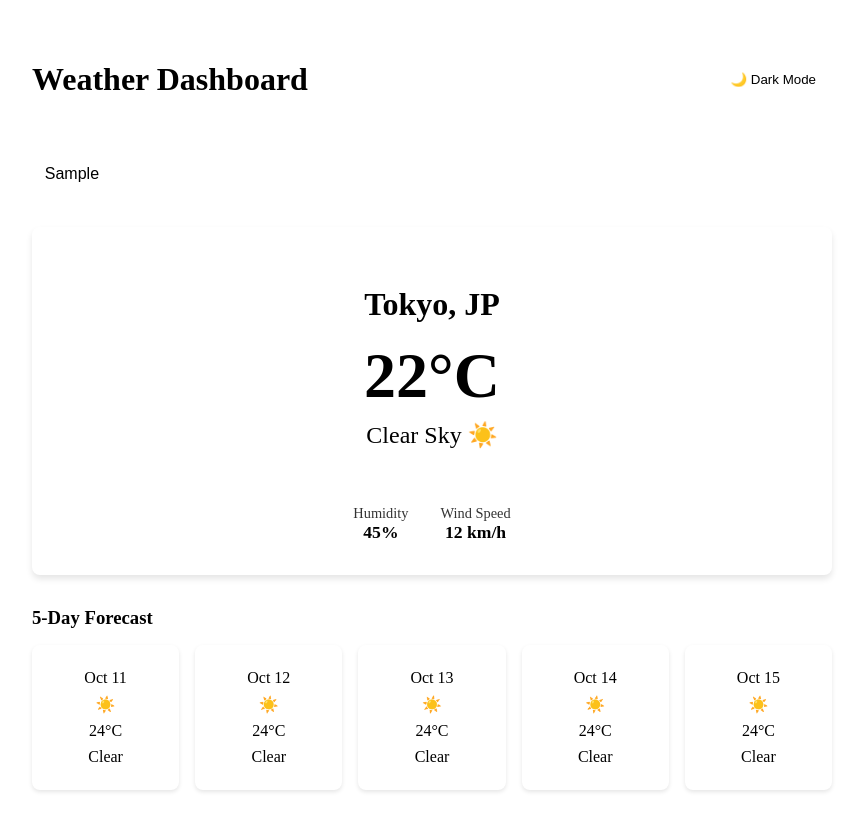
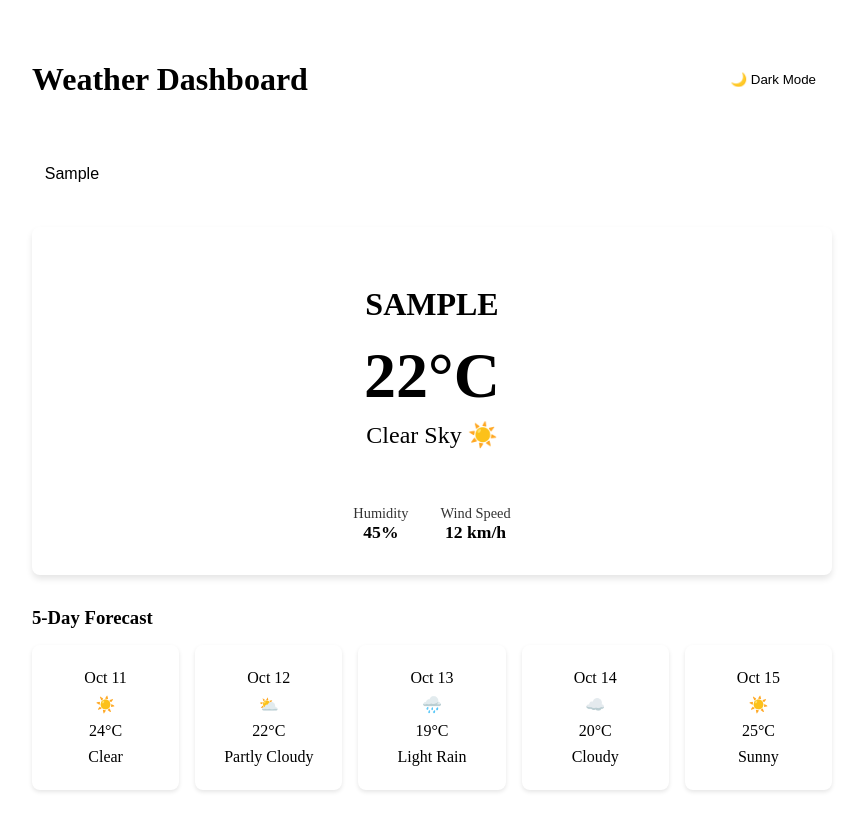
Before and after one commit to M1Vj/PBD_Lab3, a React (Vite) app: page / in a window 1280 px wide. Both pictures are taken after typing "Sample" into the empty fields and a click on the button "Search". Shown: the whole page, without its empty margins (208-1070 px from the left). Built offline with nearby package versions, Linux system fonts and the light colour scheme; the HTML template or start-up script is replaced by a standard one.

Commit message:
feat: implement dynamic react components with mock state

```diff
--- a/src/App.jsx
+++ b/src/App.jsx
@@ -1,58 +1,75 @@
+import { useState } from 'react';
 import './styles/App.css';
+import SearchForm from './components/SearchForm';
+import WeatherCard from './components/WeatherCard';
+import ForecastSection from './components/ForecastSection';
+import ThemeToggle from './components/ThemeToggle';
+import LoadingState from './components/LoadingState';
+import ErrorState from './components/ErrorState';
 
 function App() {
+  const [city, setCity] = useState('');
+  const [weatherData, setWeatherData] = useState(null);
+  const [forecast, setForecast] = useState([]);
+  const [isLoading, setIsLoading] = useState(false);
+  const [error, setError] = useState('');
+  const [theme, setTheme] = useState('light');
+
+  const toggleTheme = () => {
+    const newTheme = theme === 'light' ? 'dark' : 'light';
+    setTheme(newTheme);
+    document.body.className = newTheme;
+  };
+
+  const handleSearch = (searchCity) => {
+    setIsLoading(true);
+    setError('');
+
+    // Mocking an API call
+    setTimeout(() => {
+      if (searchCity.toLowerCase() === 'error') {
+        setError('City not found. Please try again.');
+        setWeatherData(null);
+        setForecast([]);
+      } else {
+        setWeatherData({
+          city: searchCity.toUpperCase(),
+          temp: 22,
+          condition: 'Clear Sky ☀️',
+          humidity: 45,
+          windSpeed: 12
+        });
+        setForecast([
+          { date: 'Oct 11', icon: '☀️', temp: 24, desc: 'Clear' },
+          { date: 'Oct 12', icon: '⛅', temp: 22, desc: 'Partly Cloudy' },
+          { date: 'Oct 13', icon: '🌧️', temp: 19, desc: 'Light Rain' },
+          { date: 'Oct 14', icon: '☁️', temp: 20, desc: 'Cloudy' },
+          { date: 'Oct 15', icon: '☀️', temp: 25, desc: 'Sunny' }
+        ]);
+      }
+      setIsLoading(false);
+    }, 1000);
+  };
+
   return (
     <div className="app-container">
       <header className="header">
         <h1>Weather Dashboard</h1>
-        <button className="theme-toggle">🌙 Dark Mode</button>
+        <ThemeToggle theme={theme} toggleTheme={toggleTheme} />
       </header>
 
       <main className="main-content">
-        <section className="search-section">
-          <form className="search-form" onSubmit={(e) => e.preventDefault()}>
-            <input
-              type="text"
-              placeholder="Search for a city..."
-              className="search-input"
-            />
-            <button type="submit" className="search-button">Search</button>
-          </form>
-        </section>
+        <SearchForm city={city} setCity={setCity} onSearch={handleSearch} />
 
-        <section className="weather-section">
-          <div className="weather-card">
-            <h2 className="city-name">Tokyo, JP</h2>
-            <div className="weather-main">
-              <span className="temperature">22°C</span>
-              <span className="condition">Clear Sky ☀️</span>
-            </div>
-            <div className="weather-details">
-              <div className="detail-item">
-                <span className="label">Humidity</span>
-                <span className="value">45%</span>
-              </div>
-              <div className="detail-item">
-                <span className="label">Wind Speed</span>
-                <span className="value">12 km/h</span>
-              </div>
-            </div>
-          </div>
-        </section>
+        {isLoading && <LoadingState />}
+        {error && <ErrorState message={error} />}
 
-        <section className="forecast-section">
-          <h3>5-Day Forecast</h3>
-          <div className="forecast-container">
-            {[1, 2, 3, 4, 5].map((day) => (
-              <div key={day} className="forecast-card">
-                <div className="forecast-date">Oct {10 + day}</div>
-                <div className="forecast-icon">☀️</div>
-                <div className="forecast-temp">24°C</div>
-                <div className="forecast-desc">Clear</div>
-              </div>
-            ))}
-          </div>
-        </section>
+        {!isLoading && !error && weatherData && (
+          <>
+            <WeatherCard data={weatherData} />
+            <ForecastSection forecast={forecast} />
+          </>
+        )}
       </main>
     </div>
   );
--- /dev/null
+++ b/src/components/ErrorState.jsx
@@ -0,0 +1,7 @@
+export default function ErrorState({ message }) {
+  return (
+    <div className="error-state" style={{ color: 'red', textAlign: 'center', padding: '2rem' }}>
+      <p>{message}</p>
+    </div>
+  );
+}
--- /dev/null
+++ b/src/components/ForecastSection.jsx
@@ -0,0 +1,19 @@
+export default function ForecastSection({ forecast }) {
+  if (!forecast || forecast.length === 0) return null;
+
+  return (
+    <section className="forecast-section">
+      <h3>5-Day Forecast</h3>
+      <div className="forecast-container">
+        {forecast.map((day, idx) => (
+          <div key={idx} className="forecast-card">
+            <div className="forecast-date">{day.date}</div>
+            <div className="forecast-icon">{day.icon}</div>
+            <div className="forecast-temp">{day.temp}°C</div>
+            <div className="forecast-desc">{day.desc}</div>
+          </div>
+        ))}
+      </div>
+    </section>
+  );
+}
--- /dev/null
+++ b/src/components/LoadingState.jsx
@@ -0,0 +1,7 @@
+export default function LoadingState() {
+  return (
+    <div className="loading-state" style={{ textAlign: 'center', padding: '2rem' }}>
+      <p>Loading weather data...</p>
+    </div>
+  );
+}
--- /dev/null
+++ b/src/components/SearchForm.jsx
@@ -0,0 +1,23 @@
+export default function SearchForm({ city, setCity, onSearch }) {
+  const handleSubmit = (e) => {
+    e.preventDefault();
+    if (city.trim()) {
+      onSearch(city.trim());
+    }
+  };
+
+  return (
+    <section className="search-section">
+      <form className="search-form" onSubmit={handleSubmit}>
+        <input
+          type="text"
+          placeholder="Search for a city..."
+          className="search-input"
+          value={city}
+          onChange={(e) => setCity(e.target.value)}
+        />
+        <button type="submit" className="search-button">Search</button>
+      </form>
+    </section>
+  );
+}
--- /dev/null
+++ b/src/components/ThemeToggle.jsx
@@ -0,0 +1,7 @@
+export default function ThemeToggle({ theme, toggleTheme }) {
+  return (
+    <button className="theme-toggle" onClick={toggleTheme}>
+      {theme === 'light' ? '🌙 Dark Mode' : '☀️ Light Mode'}
+    </button>
+  );
+}
--- /dev/null
+++ b/src/components/WeatherCard.jsx
@@ -0,0 +1,24 @@
+export default function WeatherCard({ data }) {
+  if (!data) return null;
+  return (
+    <section className="weather-section">
+      <div className="weather-card">
+        <h2 className="city-name">{data.city}</h2>
+        <div className="weather-main">
+          <span className="temperature">{data.temp}°C</span>
+          <span className="condition">{data.condition}</span>
+        </div>
+        <div className="weather-details">
+          <div className="detail-item">
+            <span className="label">Humidity</span>
+            <span className="value">{data.humidity}%</span>
+          </div>
+          <div className="detail-item">
+            <span className="label">Wind Speed</span>
+            <span className="value">{data.windSpeed} km/h</span>
+          </div>
+        </div>
+      </div>
+    </section>
+  );
+}
```
Also changed, not shown: 2 other files (tests, documents, lock files or other folders).
